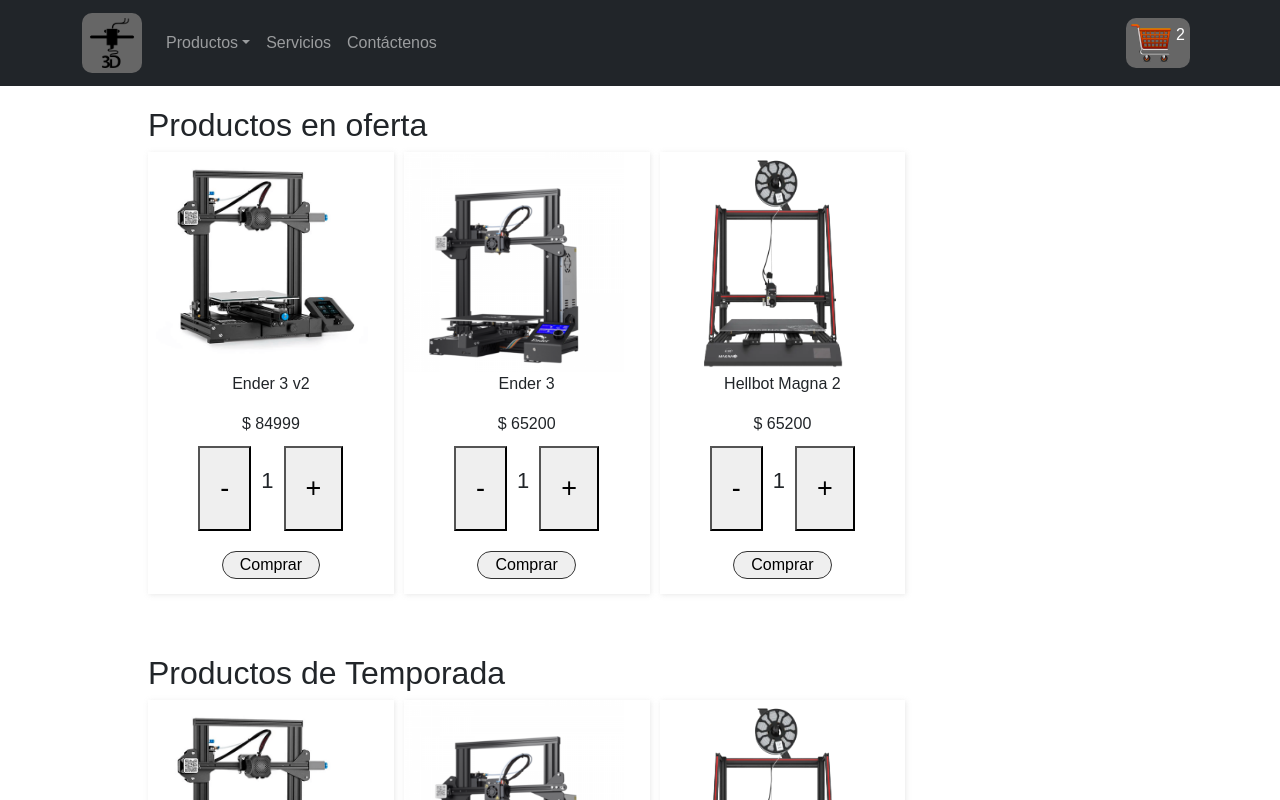
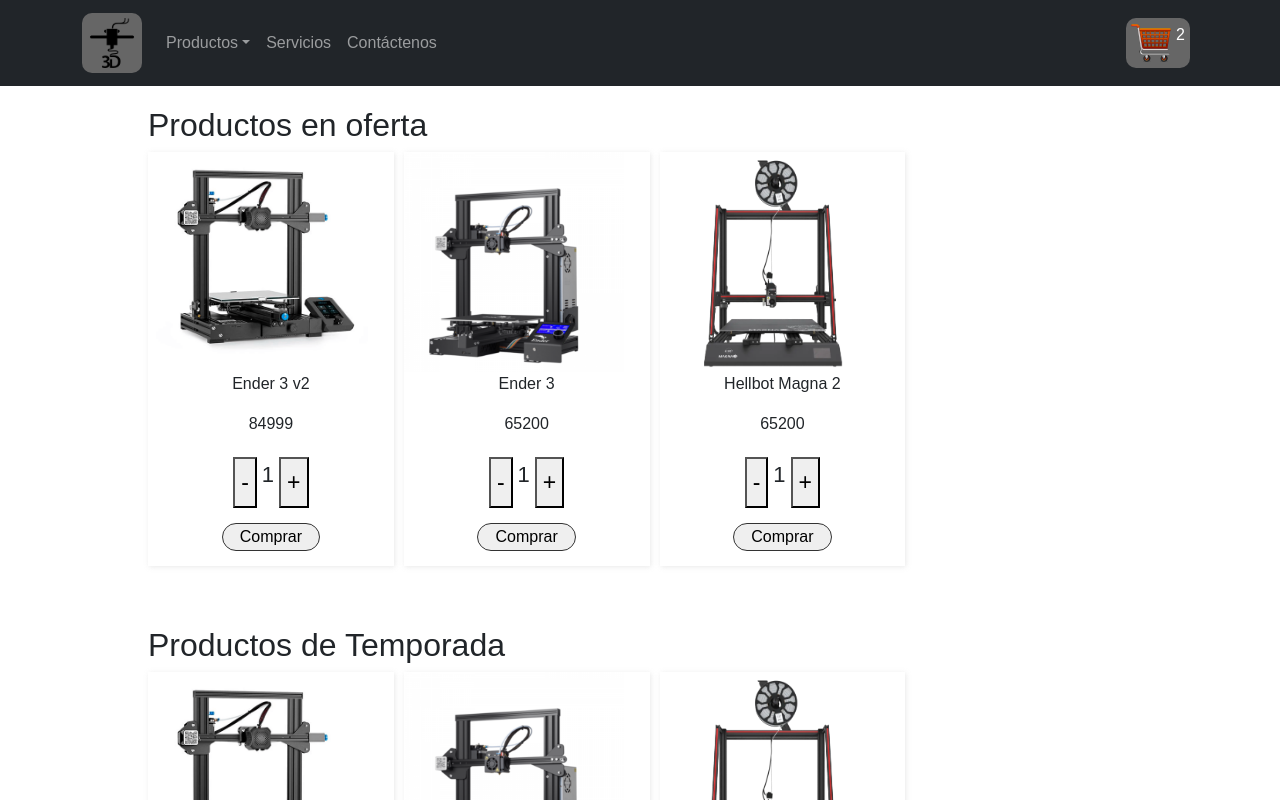
Before and after one commit to dirkans/dirkansAmbrosio, a React (Create React App) app: page / in a window 1280 px wide. Shown: the top 800 px of the page. Built offline with nearby package versions, Linux system fonts and the light colour scheme.

Commit message:
Agregado componente ItemCount y libreria sweetAlert

```diff
--- a/package.json
+++ b/package.json
@@ -17,6 +17,8 @@
     "react-dom": "^18.2.0",
     "react-scripts": "5.0.1",
     "save-dev": "^0.0.1-security",
+    "sweetalert2": "^11.4.23",
+    "sweetalert2-react-content": "^5.0.1",
     "web-vitals": "^2.1.4"
   },
   "scripts": {
--- /dev/null
+++ b/src/components/ItemCount/ItemCount.css
@@ -0,0 +1,25 @@
+.countProd {
+    display: flex;
+    width: 100%;
+    justify-content: center;
+    align-items: center;
+}
+
+.countProd p{
+    font-size: 22px;
+}
+
+.countProd button{
+    padding: 6px;
+    font-size: 23px;
+    margin: 5px;
+}
+
+.buttonBuy{
+    border: solid 1px #333;
+    border-radius: 15px;
+    margin: 0 auto;
+    width: 40%;
+    margin-bottom: 15px;
+    margin-top: 10px;
+    }
--- /dev/null
+++ b/src/components/ItemCount/ItemCount.js
@@ -0,0 +1,40 @@
+import './ItemCount.css';
+import {useState} from 'react';
+import Swal from 'sweetalert2'
+import withReactContent from 'sweetalert2-react-content'
+const MySwal = withReactContent(Swal);
+
+const ItemCount = ({title,stock}) =>{
+
+const [counter,setCounter] = useState(1);
+const maxstock = () => {Swal.fire({
+    icon: 'error',
+    title: 'Lo siento!',
+    text: `No puedes comprar mas de ${stock} unidades de ${title} ya que supera nuestro stock. `,
+        })}
+const addNumber = () => {
+        if(counter<stock){
+        setCounter(counter + 1)} else {maxstock()}
+        }
+const minusNumber = () => {
+        if(counter>=1){
+        setCounter(counter - 1)}
+    }
+const onAdd = () => {
+        console.log(`Has agregado a tu carrito ${counter} unidades de ${title}`)
+    }
+
+    return(
+        <>
+        <div className='countProd'>
+        <button onClick={minusNumber}>-</button>
+        <p>{counter}</p>
+        <button onClick={addNumber}>+</button>
+        </div>
+        <div>
+        <button onClick={onAdd} className="buttonBuy">Comprar</button>
+        </div>
+        </>
+)
+}
+export default ItemCount;
--- a/src/components/ItemProduct/ItemProduct.css
+++ b/src/components/ItemProduct/ItemProduct.css
@@ -26,20 +26,3 @@
 margin-bottom: 15px;
 margin-top: 10px;
 }
-
-.countProd {
-    display: flex;
-    width: 100%;
-    justify-content: center;
-    align-items: center;
-}
-
-.countProd p{
-    font-size: 22px;
-}
-
-.countProd button{
-    padding: 20px;
-    font-size: 27px;
-    margin: 10px;
-}
--- a/src/components/ItemProduct/ItemProduct.js
+++ b/src/components/ItemProduct/ItemProduct.js
@@ -1,30 +1,25 @@
 import './ItemProduct.css';
-import {useState} from 'react';
+
+import ItemCount from '../ItemCount/ItemCount';
+
 
 function ItemProduct ({data,action}){
-    const [counter,setCounter] = useState(1);
-    const {title,image,price} = data;
 
-    const addNumber = () => {
-        setCounter(counter + 1)
-    }
+        const {title,image,price,stock} = data;
 
-    const minusNumber = () => {
-        setCounter(counter - 1)
-    }
+
+
+
 
     return(
         <div className="item-product">
             <img src={`/assets/${image}`} alt="ProductImage"></img>
             <p>{title}</p>
-            <span>$ {price}</span>
-            <div className='countProd'>
-                <button onClick={minusNumber}>-</button>
-                <p>{counter}</p>
-                <button onClick={addNumber}>+</button>
-            </div>
+            <p>{price}</p>
 
-            <button onClick={action} className="buttonBuy">Comprar</button>
+            <ItemCount title={title} stock={stock} initial="1"/>
+
+
         </div>
 
 
```
Also changed, not shown: src/components/ItemListContainer/ItemListContainer.js (+6 -1 lines), src/App.js (line endings or trailing spaces), 1 other file (tests, documents, lock files or other folders).
